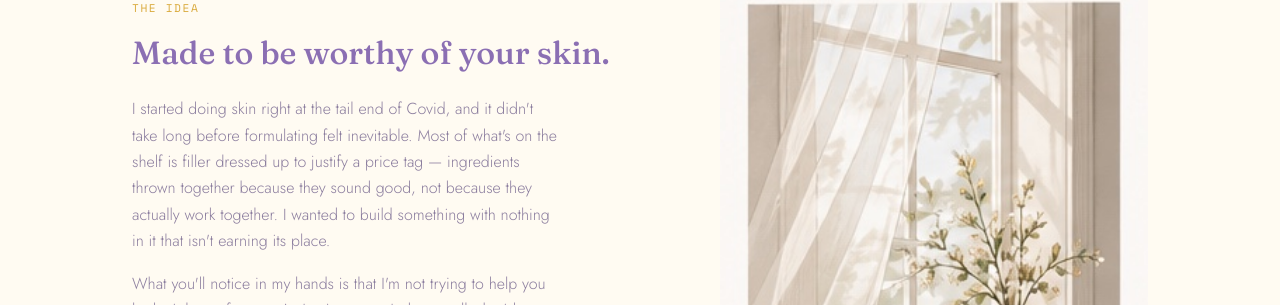
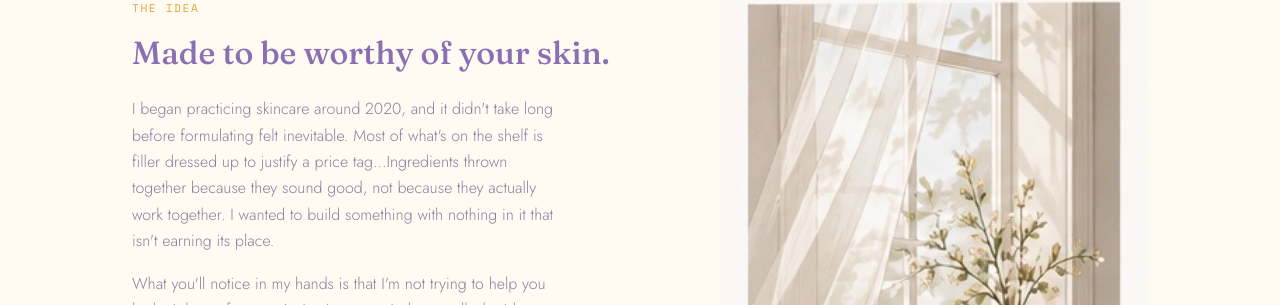
Before and after one commit to SephoriaBot/lilac-and-lemon-botanicals, a React (Vite) app in the folder lilac-and-lemon-botanicals/: page /about in a window 1280 px wide. Shown: the part 188-493 px from the top of the page. Built offline with nearby package versions, Linux system fonts and the light colour scheme.

Commit message:
Update About.tsx

```diff
--- a/lilac-and-lemon-botanicals/src/pages/About.tsx
+++ b/lilac-and-lemon-botanicals/src/pages/About.tsx
@@ -5,7 +5,7 @@ export default function About() {
         <div>
           <span className="label">The Idea</span>
                    <h2>Made to be worthy of your skin.</h2>
-                <p>I started doing skin right at the tail end of Covid, and it didn't take long before formulating felt inevitable. Most of what's on the shelf is filler dressed up to justify a price tag — ingredients thrown together because they sound good, not because they actually work together. I wanted to build something with nothing in it that isn't earning its place.</p>
+                <p>I began practicing skincare around 2020, and it didn't take long before formulating felt inevitable. Most of what's on the shelf is filler dressed up to justify a price tag...Ingredients thrown together because they sound good, not because they actually work together. I wanted to build something with nothing in it that isn't earning its place.</p>
           <p>What you'll notice in my hands is that I'm not trying to help you look eighteen forever. Anti-aging as an industry sells the idea that we need to look like children our whole lives, and that's not just unnatural — it can genuinely harm your skin. I believe in caring for skin the way it deserves, so it can age the way it's <span className="story-mark">meant to</span>: gracefully, and still yours.</p>
         </div>
         <div className="art-frame filled story-art">
```
